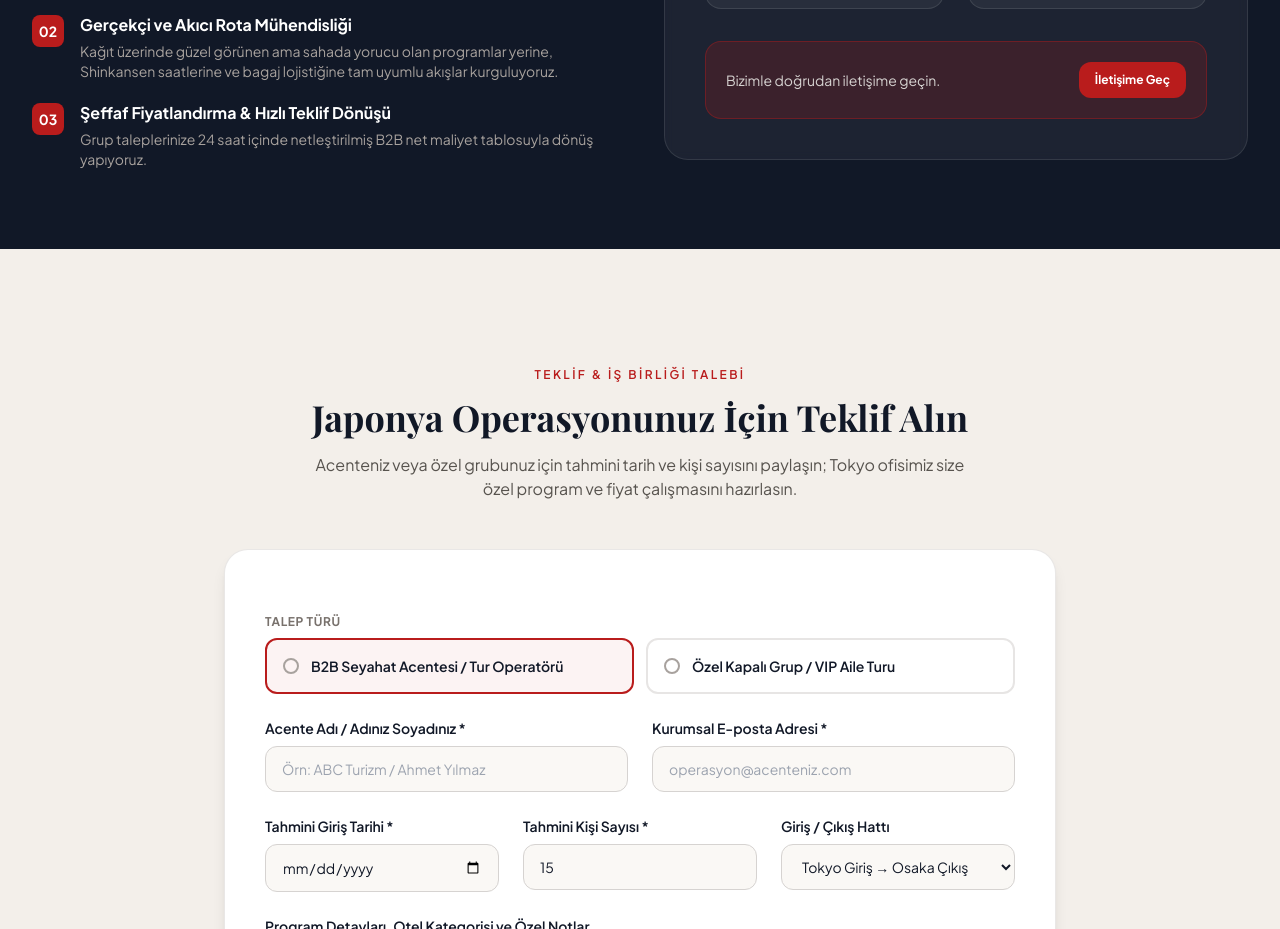
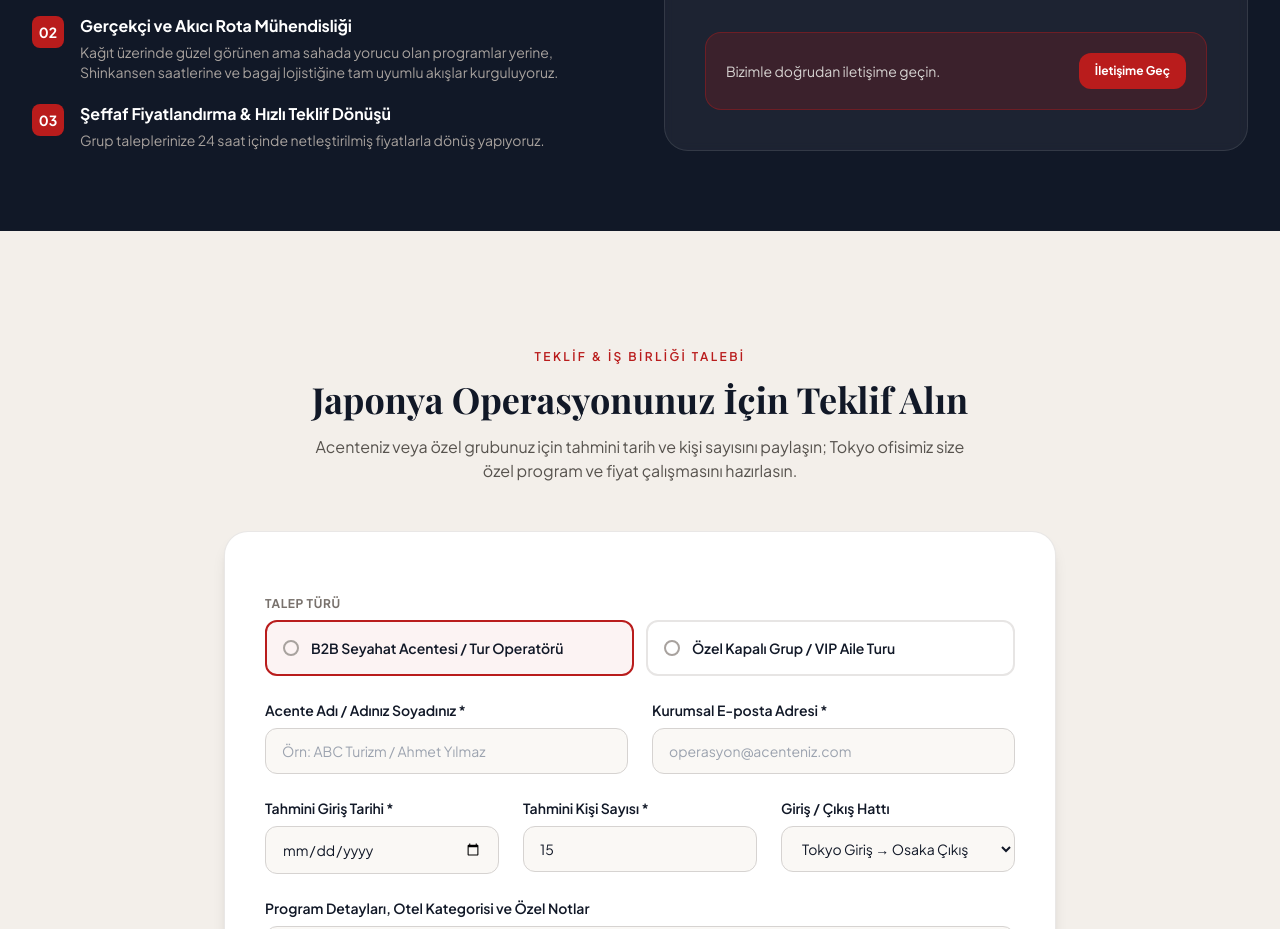
Before and after one commit to resulersurer/ejder-japan, an Angular app: page / in a window 1280 px wide. Shown: the part 3700-4629 px from the top of the page. Built offline with nearby package versions, Linux system fonts and the light colour scheme; a web font is replaced by a local one.

Commit message:
Revise pricing response copy

```diff
--- a/src/app/content.ts
+++ b/src/app/content.ts
@@ -63,7 +63,7 @@ export const content = {
       "why_2_t": "Gerçekçi ve Akıcı Rota Mühendisliği",
       "why_2_d": "Kağıt üzerinde güzel görünen ama sahada yorucu olan programlar yerine, Shinkansen saatlerine ve bagaj lojistiğine tam uyumlu akışlar kurguluyoruz.",
       "why_3_t": "Şeffaf Fiyatlandırma & Hızlı Teklif Dönüşü",
-      "why_3_d": "Grup taleplerinize 24 saat içinde netleştirilmiş B2B net maliyet tablosuyla dönüş yapıyoruz.",
+      "why_3_d": "Grup taleplerinize 24 saat içinde netleştirilmiş fiyatlarla dönüş yapıyoruz.",
       "stat_1": "Ortalama B2B Teklif Hazırlama Süresi",
       "stat_2": "Japonya Yerleşik Resmi Operasyon",
       "stat_3_value": "3 Dil",
```
